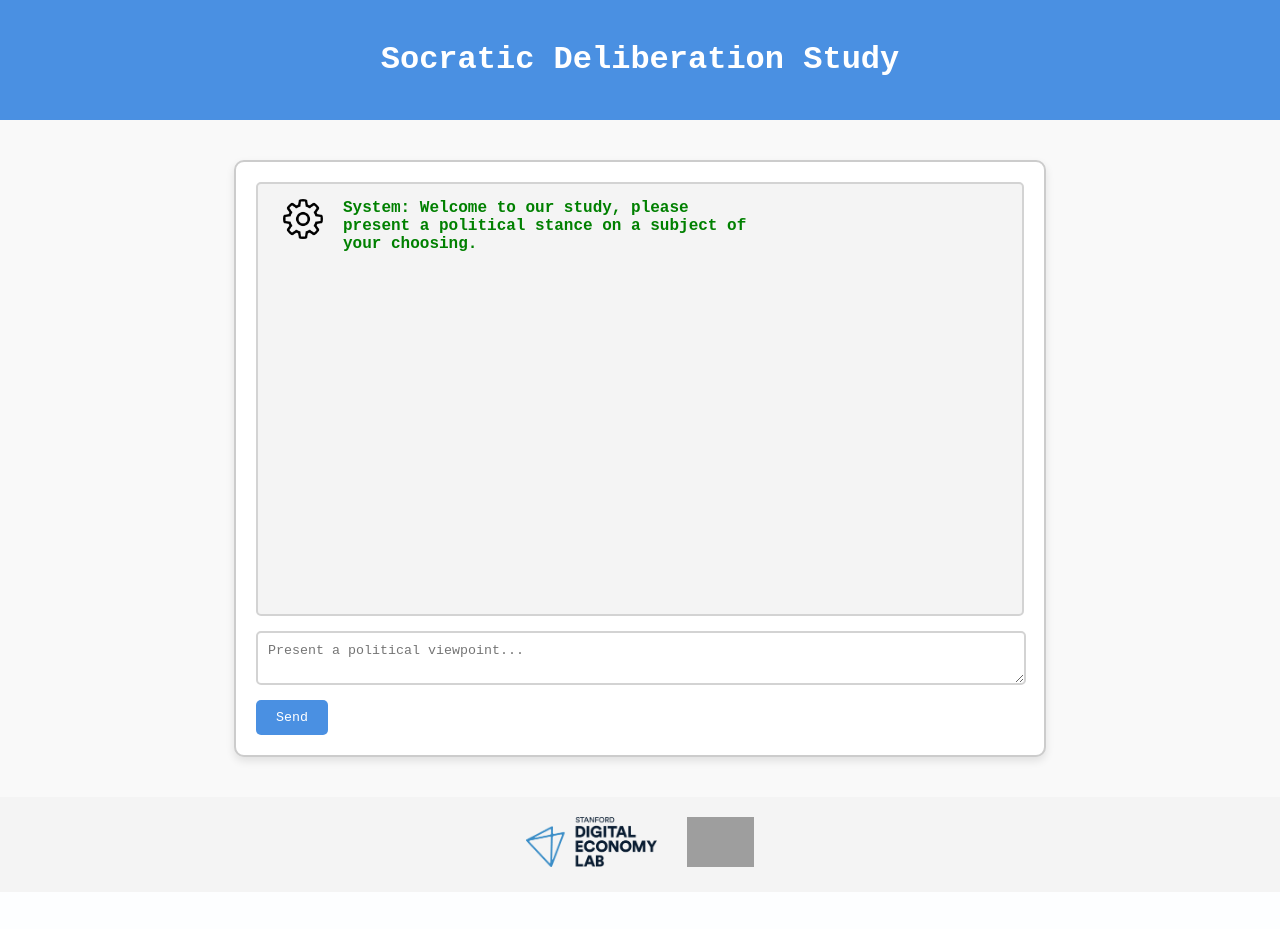
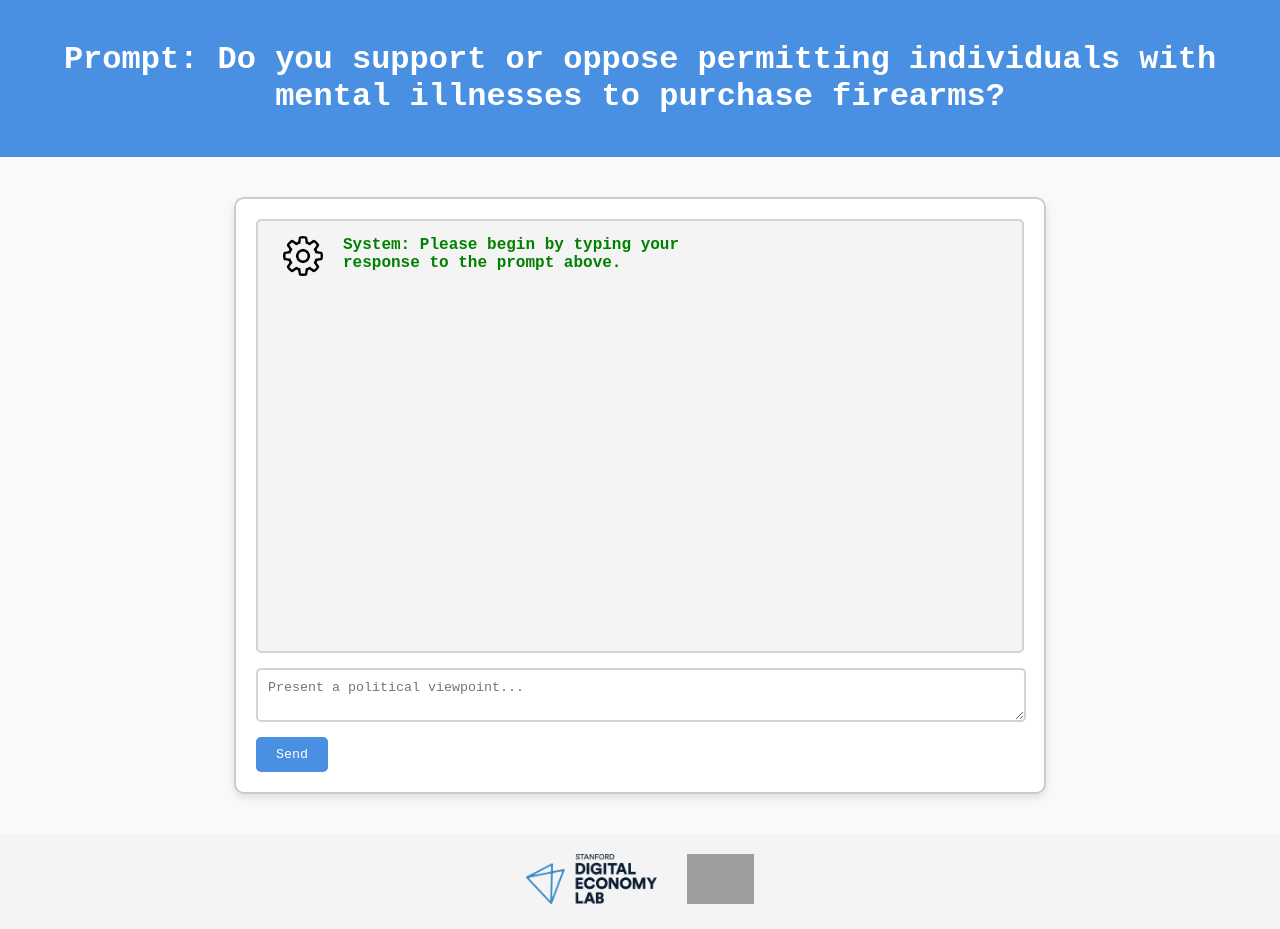
Before and after one commit to aalco03/Socratic-Deliberation-Study, a Flask app: page / in a window 1280 px wide. Before the commit the page ends 867 px from the top, so only its background shows below. Run offline with Flask 3, Linux system fonts and the light colour scheme; grey boxes are pictures that could not be loaded.

Commit message:
Fixed UI elements

```diff
--- a/templates/UI.html
+++ b/templates/UI.html
@@ -3,7 +3,7 @@
 <head>
     <meta charset="UTF-8">
     <meta name="viewport" content="width=device-width, initial-scale=1.0">
-    <title>Socratic Deliberation Study</title>
+    <title>Chatbot Study</title>
     <style>
         body {
             font-family: 'Courier New', Courier, monospace;
@@ -91,7 +91,7 @@
 </head>
 <body>
     <div class="header">
-        <h1>Socratic Deliberation Study</h1>
+        <h1>Prompt: Do you support or oppose permitting individuals with mental illnesses to purchase firearms?</h1>
     </div>
 
     <div class="chat-container">
@@ -133,7 +133,7 @@
         }
 
         window.onload = () => {
-            addMessageToChat('System', 'Welcome to our study, please present a political stance on a subject of your choosing.', 'llm', '/static/SystemIconPNG.png');
+            addMessageToChat('System', 'Please begin by typing your response to the prompt above.', 'llm', '/static/SystemIconPNG.png');
         };
 
 
```
